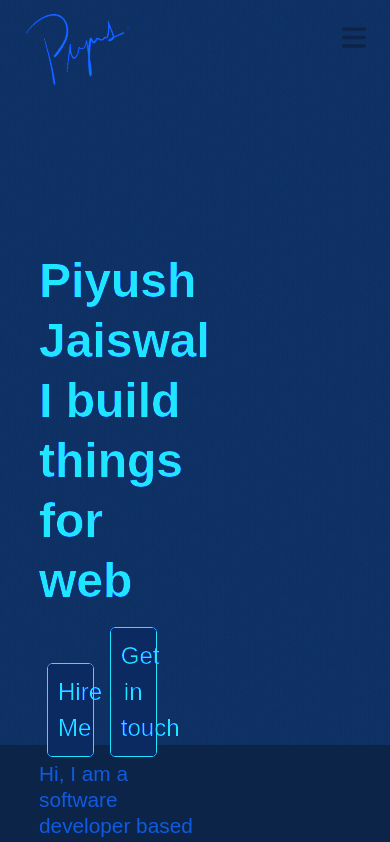
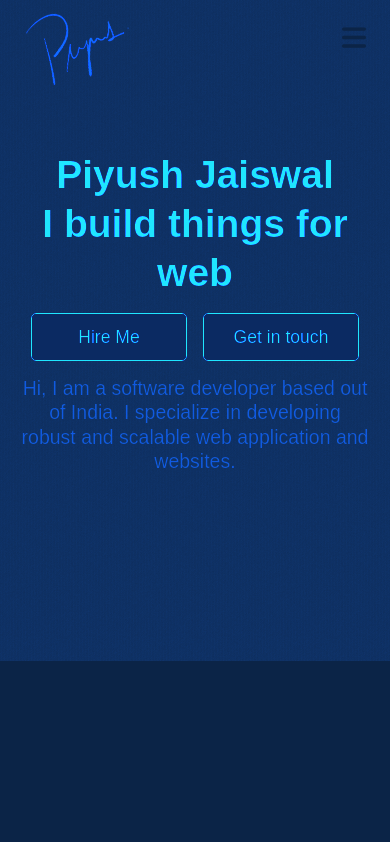
Before and after one commit to piyush-jaiswal-projects/portfolio, a React (Create React App) app in the folder client/: page / in a window 390 px wide. Shown: the top 842 px of the page. Built offline with nearby package versions, Linux system fonts and the light colour scheme.

Commit message:
Make Landing Responsive

```diff
--- a/client/src/components/button.jsx
+++ b/client/src/components/button.jsx
@@ -10,7 +10,7 @@ function Button(props) {
     }
 
     return (
-        <button className="cursor-pointer w-[30%] mx-2 hover:bg-lightblue hover:text-darkblue bg-darkblue mix-blend-normal text-lightblue border border-solid bolder-[2px] rounded-[5px] border-lightblue p-[10px] text text-[1.5rem]"
+        <button className="cursor-pointer w-[40vw] sm:w-[30vw] md:w-[20vw] lg:w-[15vw] my-1 mx-2 hover:bg-lightblue hover:text-darkblue bg-darkblue mix-blend-normal text-lightblue border border-solid bolder-[2px] rounded-[5px] border-lightblue p-[10px] text text-[1.1rem]"
             onClick={handleClick}>
             {props.text}
         </button>
--- a/client/src/components/hero-template.jsx
+++ b/client/src/components/hero-template.jsx
@@ -9,10 +9,10 @@ function HeroTemplate(props) {
     }
 
     return (
-        <div className="h-[75vh] flex items-center">
-            <div className="h-[30%] w-[40%] ml-[8%] mb-[12%]">
-            <h2 className="text-lightblue text-[3.5rem] font-bold">{data[0].title}</h2>
-            <h3 className="text-dullblue text-[2rem] leading-[2.3rem]">{data[0].description}</h3>
+        <div className="h-auto md:h-[50vw] lg:h-[35vw] flex items-center shadow">
+            <div className="h-[30%] w-[90vw] md:w-[55vw] mx-auto text-center md:text-left md:ml-[8%] mb-[10vw]">
+            <h2 className="text-lightblue text-[8vw] sm:text-[6.5vw] md:text-[5vw] lg:text-[4vw] font-bold">{data[0].title}</h2>
+            <h3 className="text-dullblue text-[6vw] sm:text-[5vw] md:text-[4vw] lg:text-[3vw] leading-[2.3rem]">{data[0].description}</h3>
             </div>
         </div>
     )
--- a/client/src/components/home-hero.jsx
+++ b/client/src/components/home-hero.jsx
@@ -4,22 +4,22 @@ import { ScrollToDiv, SendMail } from "../functions";
 function HomeHero() {
 
     return (
-        <div className="h-[75vh] flex items-center">
+        <div className="h-[65vh] sm:h-[75vh] flex items-start sm:items-center">
 
-            <div className="w-[40%] h-[50%] ml-[10%] mb-[10%]">
+            <div className="text-center md:text-left w-[90vw] sm:w-[80vw] md:w-[60vw] lg:w-[45vw] h-[50%] m-auto md:ml-[10vw] mt-[10vw]">
 
-                <div className="text-lightblue text-[3rem] font-bold leading-tight">
+                <div className="text-lightblue text-[10vw] sm:text-[7vw] md:text-[4vw] lg:text-[3vw] font-bold leading-tight">
                     <h2>Piyush Jaiswal</h2>
                     <h2 className="">I build things for web</h2>
                 </div>
 
-                <div className=" m-0 p-0  mt-[1rem]">
+                <div className="p-0  mt-[3vw] md:mt-[1.5vw]">
                     <Button text="Hire Me" function={()=>SendMail("Hiring Inquiry", "")} />
                     <Button text="Get in touch" function={()=>ScrollToDiv("contact")} />
                 </div>
 
                 <div>
-                    <p className="text-dullblue text-[1.3rem] leading-tight mt-[3%]">
+                    <p className="text-dullblue text-[5vw] sm:text-[3.5vw] md:text-[2vw] lg:text-[1.5vw] leading-tight mt-[3%]">
                         Hi, I am a software developer based out of India.
                         I specialize in developing robust and scalable web application and websites.
                     </p>
```
